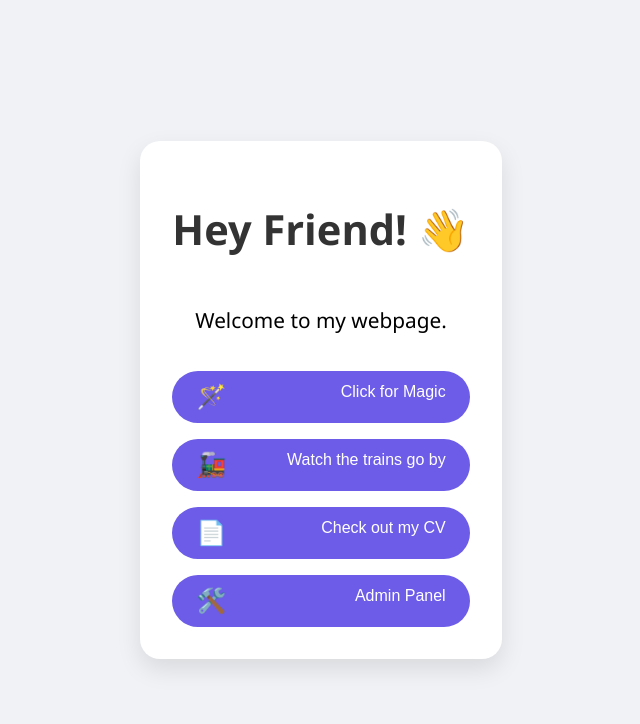
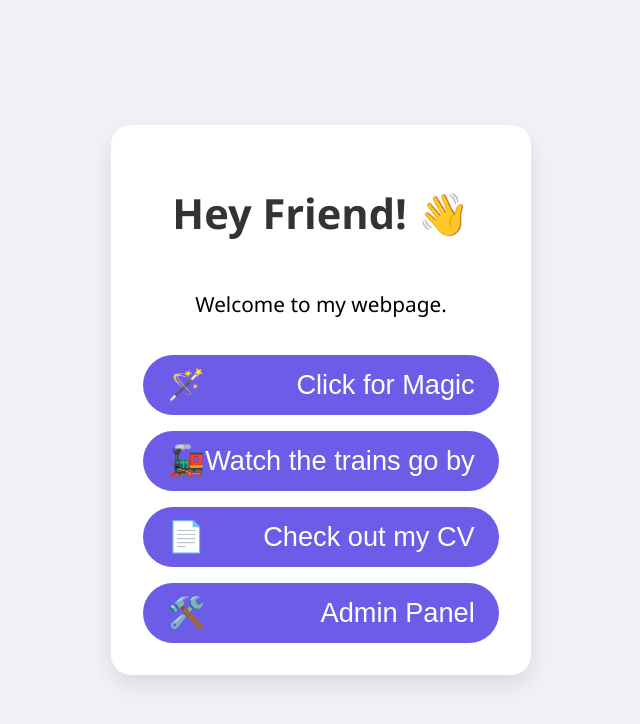
Before and after one commit to Vulcran/CV, a website: page index.html in a window 1280 px wide. Shown: the whole page, without its empty margins (319-959 px from the left). Drawn offline with Linux system fonts and the light colour scheme.

Commit message:
Update button styles and text structure

```diff
--- a/index.html
+++ b/index.html
@@ -41,10 +41,14 @@
             display: flex;
             flex-direction: row;
             justify-content: space-between;
+            align-items: center;
         }
         button:active { transform: scale(0.95); }
         .emoji{
-            font-size: 1.5rem
+            font-size: 1.9rem
+        }
+        .btnText{
+            font-size: 1.7rem
         }
     </style>
 </head>
@@ -54,10 +58,10 @@
     <h1>Hey Friend! 👋</h1>
     <p>Welcome to my webpage.</p>
 
-    <button onclick="chaosMode()"><span class="emoji">🪄</span> Click for Magic</button>
-    <button onclick="redirect('wmta')"><span class="emoji">🚂</span> Watch the trains go by</button>
-    <button onclick="redirect('cv')"><span class="emoji">📄</span> Check out my CV</button>
-    <button onclick="redirect('admin')"><span class="emoji">🛠️</span> Admin Panel</button>
+    <button onclick="chaosMode()"><span class="emoji">🪄</span> <span class="btnText">Click for Magic</span></button>
+    <button onclick="redirect('wmta')"><span class="emoji">🚂</span> <span class="btnText">Watch the trains go by</span></button>
+    <button onclick="redirect('cv')"><span class="emoji">📄</span> <span class="btnText">Check out my CV</span></button>
+    <button onclick="redirect('admin')"><span class="emoji">🛠️</span> <span class="btnText">Admin Panel</span></button>
 
 </div>
 
```
